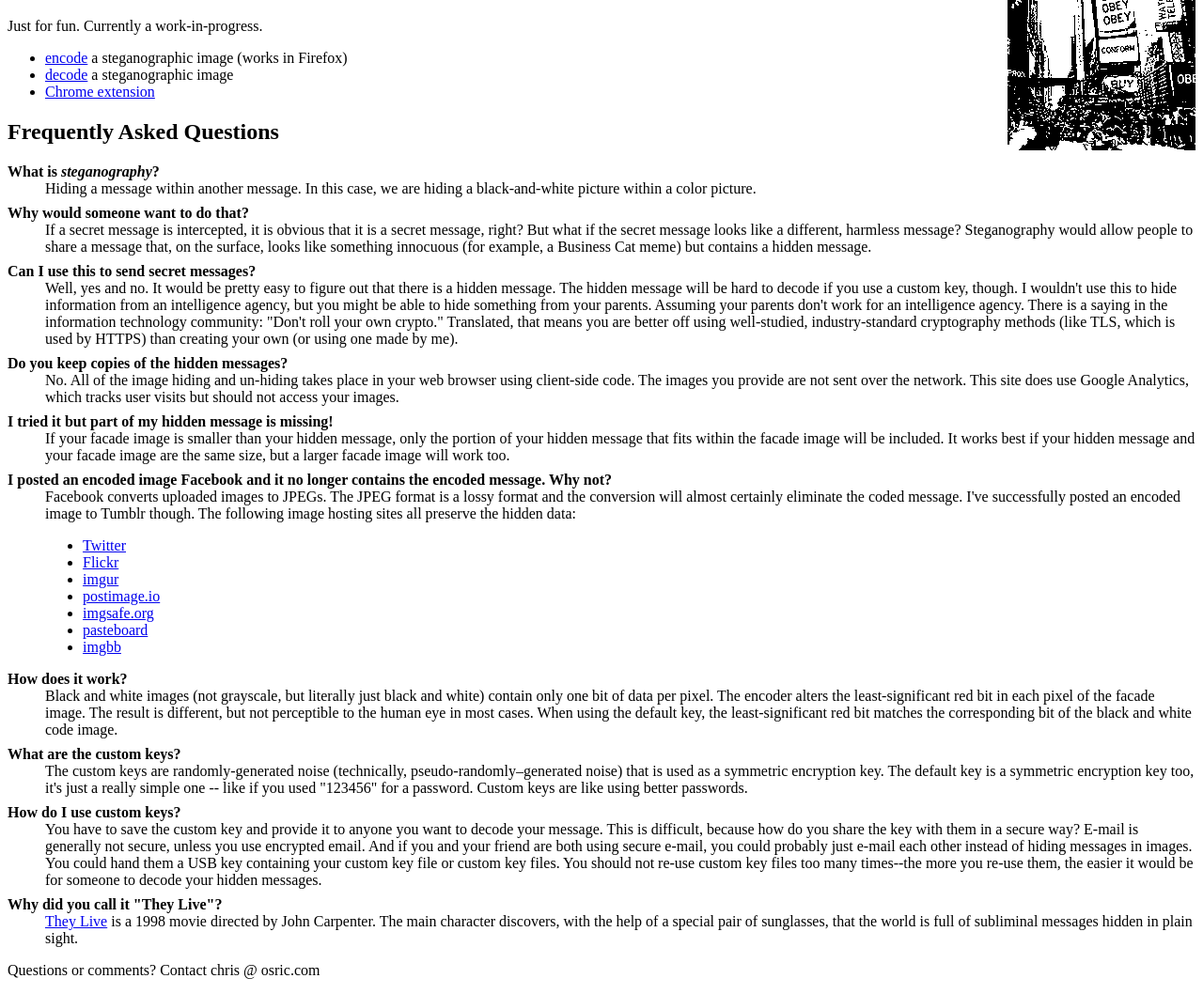
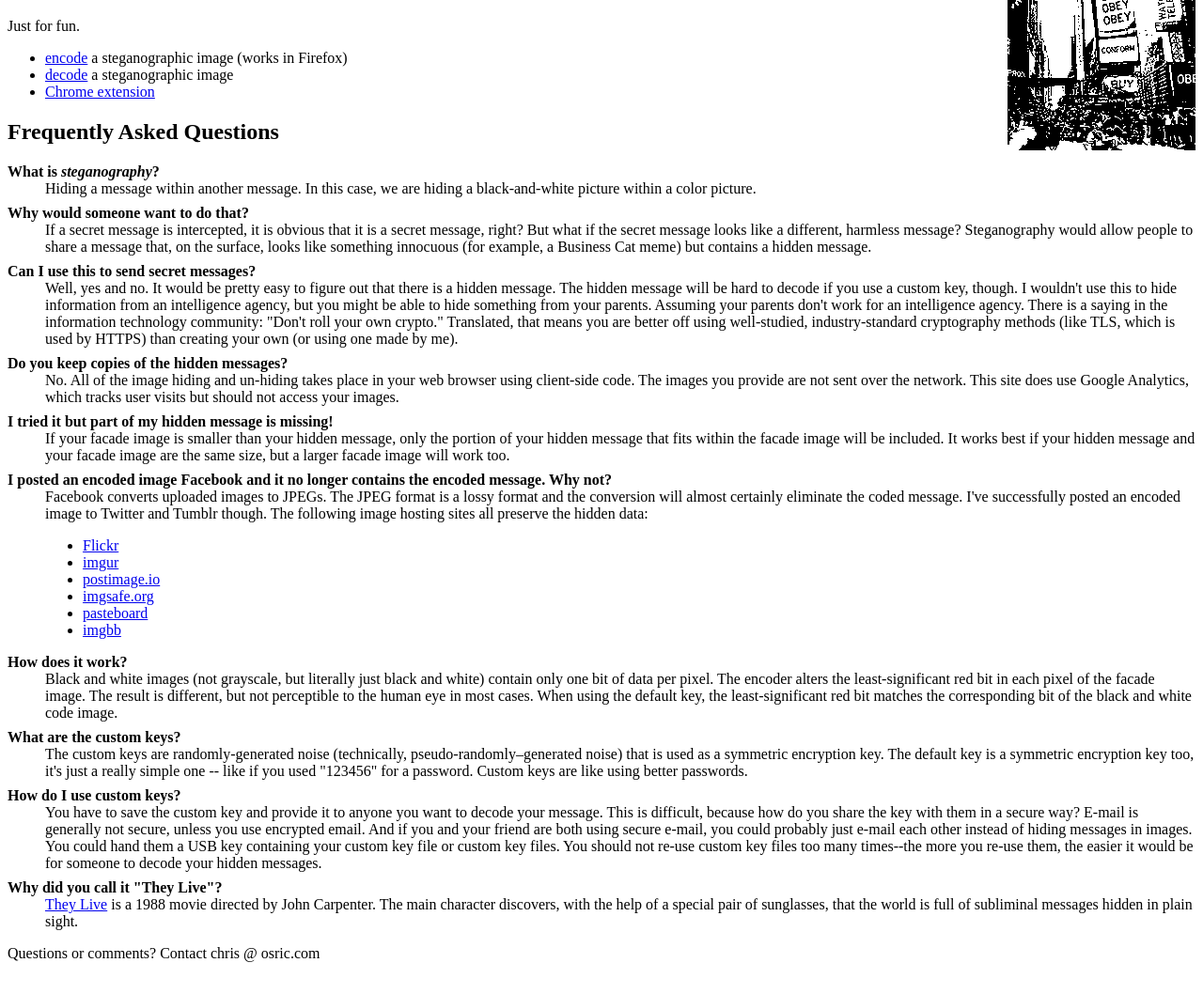
Before and after one commit to cherdt/simple-steganography, a website: page index.html in a window 1280 px wide. Shown: the part 61-1119 px from the top of the page at 94% size. Drawn offline with Linux system fonts and the light colour scheme.

Commit message:
Fix movie release year, move Twitter

```diff
--- a/index.html
+++ b/index.html
@@ -18,7 +18,7 @@
 
 <h1>They Live - Simple Steganography</h1>
 
-<p>Just for fun. Currently a work-in-progress.</p>
+<p>Just for fun.</p>
 <ul>
     <li><a href="encode.html">encode</a> a steganographic image (works in Firefox)</li>
     <li><a href="decode.html">decode</a> a steganographic image</li>
@@ -38,9 +38,8 @@
 <dt>I tried it but part of my hidden message is missing!</dt>
 <dd>If your facade image is smaller than your hidden message, only the portion of your hidden message that fits within the facade image will be included. It works best if your hidden message and your facade image are the same size, but a larger facade image will work too.</dd>
 <dt>I posted an encoded image Facebook and it no longer contains the encoded message. Why not?</dt>
-<dd>Facebook converts uploaded images to JPEGs. The JPEG format is a lossy format and the conversion will almost certainly eliminate the coded message. I've successfully posted an encoded image to Tumblr though. The following image hosting sites all preserve the hidden data:
+<dd>Facebook converts uploaded images to JPEGs. The JPEG format is a lossy format and the conversion will almost certainly eliminate the coded message. I've successfully posted an encoded image to Twitter and Tumblr though. The following image hosting sites all preserve the hidden data:
   <ul>
-    <li><a href="https://twitter.com">Twitter</a></li>
     <li><a href="https://www.flickr.com">Flickr</a></li>
     <li><a href="https://imgur.com">imgur</a></li>
     <li><a href="https://postimage.io">postimage.io</a></li>
@@ -56,7 +55,7 @@
 <dt>How do I use custom keys?</dt>
 <dd>You have to save the custom key and provide it to anyone you want to decode your message. This is difficult, because how do you share the key with them in a secure way? E-mail is generally not secure, unless you use encrypted email. And if you and your friend are both using secure e-mail, you could probably just e-mail each other instead of hiding messages in images. You could hand them a USB key containing your custom key file or custom key files. You should not re-use custom key files too many times--the more you re-use them, the easier it would be for someone to decode your hidden messages.</dd>
 <dt>Why did you call it "They Live"?</dt>
-<dd><a href="http://www.imdb.com/title/tt0096256/">They Live</a> is a 1998 movie directed by John Carpenter. The main character discovers, with the help of a special pair of sunglasses, that the world is full of subliminal messages hidden in plain sight.</dd>
+<dd><a href="http://www.imdb.com/title/tt0096256/">They Live</a> is a 1988 movie directed by John Carpenter. The main character discovers, with the help of a special pair of sunglasses, that the world is full of subliminal messages hidden in plain sight.</dd>
 </dl>
 
 <p>Questions or comments? Contact chris @ osric.com</p>
```
